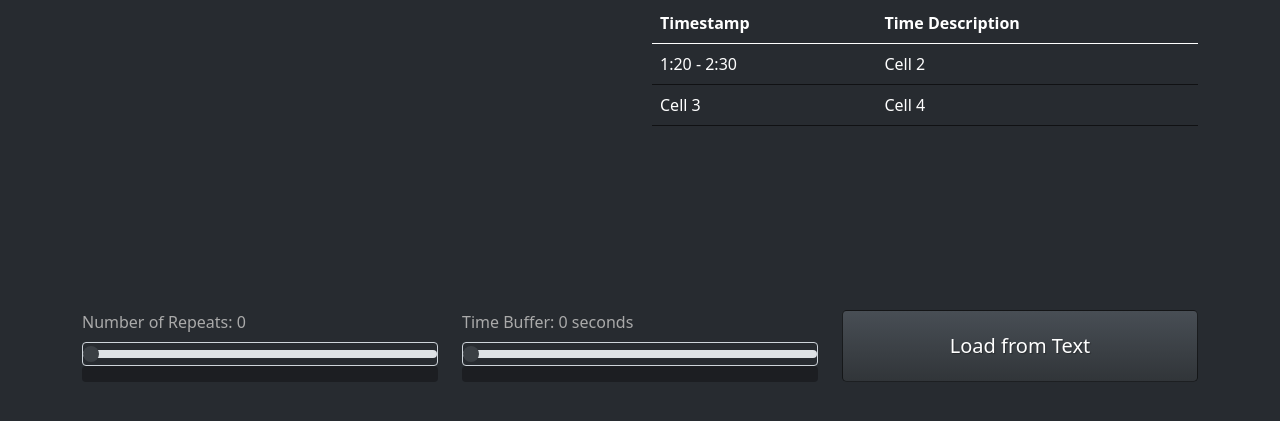
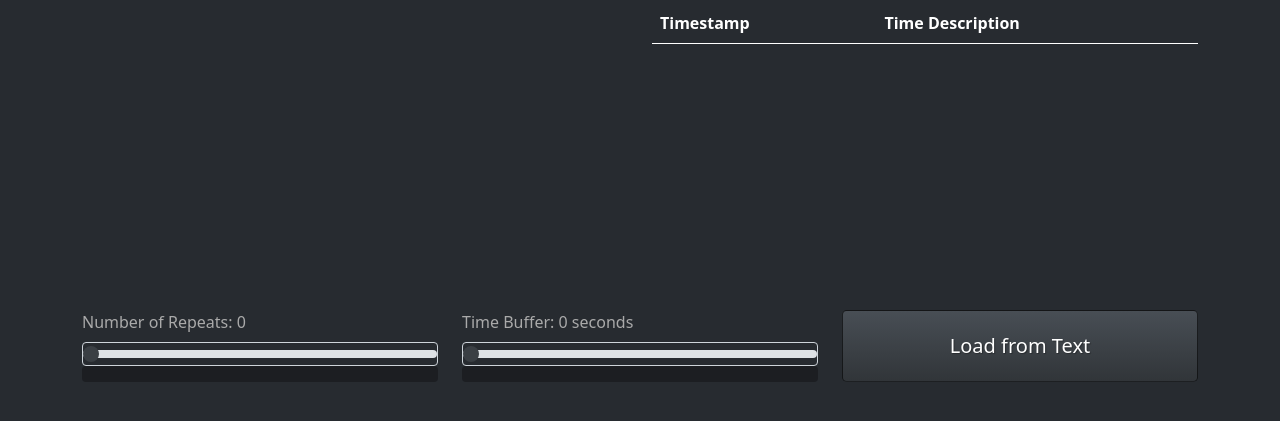
Before and after one commit to Tweoss/youtube-seeking, a plain HTML site: page index.html in a window 1280 px wide. Shown: the part 53-474 px from the top of the page. Drawn offline with nearby package versions, Linux system fonts and the light colour scheme.

Commit message:
removing initial html

```diff
--- a/index.html
+++ b/index.html
@@ -30,14 +30,6 @@
                             </tr>
                         </thead>
                         <tbody id="table-body">
-                            <tr>
-                                <td class="timestamp">1:20 - 2:30</td>
-                                <td>Cell 2</td>
-                            </tr>
-                            <tr>
-                                <td>Cell 3</td>
-                                <td>Cell 4</td>
-                            </tr>
                         </tbody>
                     </table>
                 </div>
```
